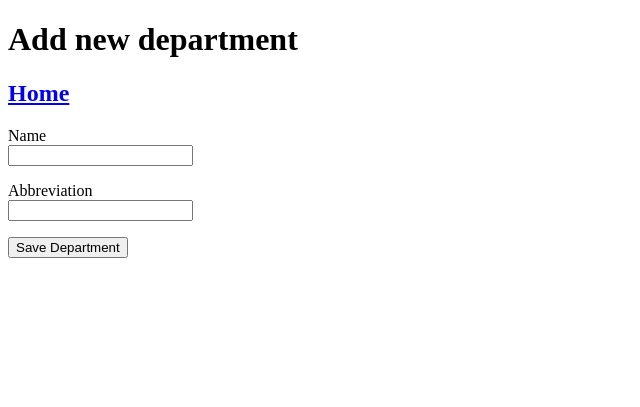
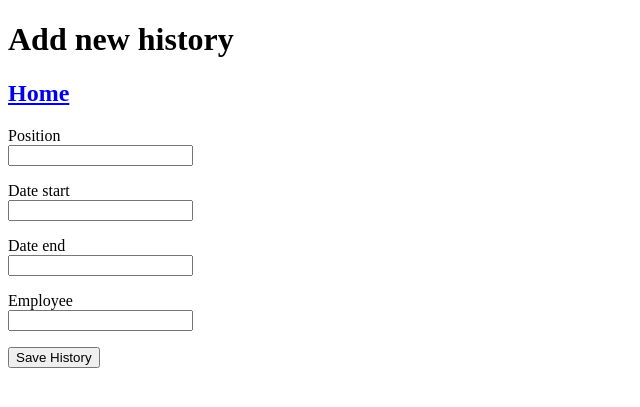
Before and after one commit to Andriybeats/human_resources_ruby, a Rails app: page /history/new in a window 1280 px wide. Shown: the top 407 px of the page, without its empty margins (0-640 px from the left). Run offline with Rails 7, Linux system fonts and the light colour scheme; style sheets or scripts are compiled from the project's sources; parts of the project's set-up code (start-up, migrations or seed data) failed here and were passed over.

Commit message:
Created views and actions for History and Vacations

```diff
--- a/app/controllers/empoloyees_controller.rb
+++ b/app/controllers/empoloyees_controller.rb
@@ -39,7 +39,7 @@ class EmpoloyeesController < ApplicationController
     @employee = Employee.find(params[:id])
     @employee.destroy
 
-    redirect_to departments_path
+    redirect_to employees_path
   end
 
   private
--- a/app/controllers/history_controller.rb
+++ b/app/controllers/history_controller.rb
@@ -1,8 +1,48 @@
 class HistoryController < ApplicationController
+  def index
+    @stories = History.all
+  end
+
+  def show
+    @history = History.find(params[:id])
+  end
+
+  def new
+    @history = History.new
+  end
+
+  def edit
+    @history = History.find(params[:id])
+  end
+
   def create
+    @history = History.new(history_params)
+    if @history.save
+      redirect_to @history
+    else
+      render 'new'
+    end
+  end
 
+  def update
+    @history = History.find(params[:id])
+
+    if @history.update(department_params)
+      redirect_to @history
+    else
+      render 'edit'
+    end
   end
-  def show
 
+  def destroy
+    @history = History.find(params[:id])
+    @history.destroy
+
+    redirect_to historys_path
+  end
+
+  private
+  def history_params
+    params.require(:history).permit(:position, :date_start, :date_end)
   end
 end
--- a/app/controllers/positions_controller.rb
+++ b/app/controllers/positions_controller.rb
@@ -39,7 +39,7 @@ class PositionsController < ApplicationController
     @position = Position.find(params[:id])
     @position.destroy
 
-    redirect_to departments_path
+    redirect_to positions_path
   end
 
   private
--- a/app/views/history/_form.html.erb
+++ b/app/views/history/_form.html.erb
@@ -1,12 +1,19 @@
-<%= form_with scope: :department, url: departments_path, local: true do |form| %>
+<%= form_with scope: :history, url: history_path, local: true do |form| %>
   <p>
-    <%= form.label :name %><br>
-    <%= form.text_field :name %>
+    <%= form.label :position %><br>
+    <%= form.text_field :position %>
   </p>
   <p>
-    <%= form.label :abbreviation %><br>
-    <%= form.text_field :abbreviation %>
+    <%= form.label :date_start %><br>
+    <%= form.text_field :date_start %>
   </p>
+  <p>
+    <%= form.label :date_end %><br>
+    <%= form.text_field :date_end %>
+  </p>  <p>
+  <%= form.label :employee %><br>
+  <%= form.text_field :employee %>
+</p>
   <p>
     <%= form.submit %>
   </p>
--- a/app/views/history/edit.html.erb
+++ b/app/views/history/edit.html.erb
@@ -1,4 +1,4 @@
-<h1>Editing department</h1>
+<h1>Editing history</h1>
 
 <%= render 'form' %>
 
--- a/app/views/history/new.html.erb
+++ b/app/views/history/new.html.erb
@@ -1,4 +1,4 @@
-<h1>Add new department </h1>
+<h1>Add new history </h1>
 <h2>
   <%= link_to "Home", root_path %>
 </h2>
--- a/app/views/vacations/edit.html.erb
+++ b/app/views/vacations/edit.html.erb
@@ -1,4 +1,4 @@
-<h1>Editing department</h1>
+<h1>Editing vacation</h1>
 
 <%= render 'form' %>
 
--- a/app/views/vacations/new.html.erb
+++ b/app/views/vacations/new.html.erb
@@ -1,4 +1,4 @@
-<h1>Add new department </h1>
+<h1>Add new vacation </h1>
 <h2>
   <%= link_to "Home", root_path %>
 </h2>
```
Also changed, not shown: app/controllers/vacations_controller.rb (+41 -1 lines), app/views/history/index.html.erb (+11 -8 lines), app/views/history/show.html.erb (+15 -8 lines), app/views/vacations/_form.html.erb (+9 -5 lines), app/views/vacations/index.html.erb (+8 -8 lines), app/views/vacations/show.html.erb (+8 -5 lines), app/views/welcome/index.html.erb (+20 -2 lines).
